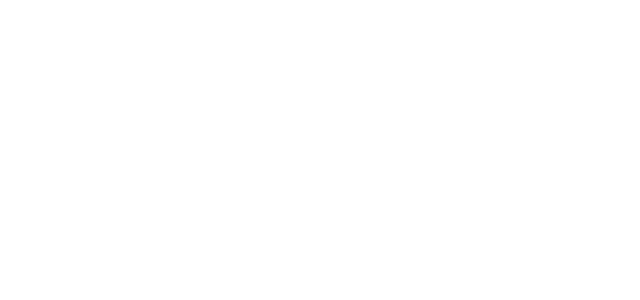
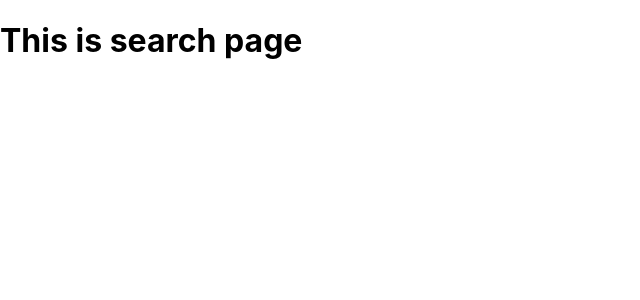
Before and after one commit to quantum93/wiki-react, a React (Create React App) app: page /search in a window 1280 px wide. Shown: the top 300 px of the page, without its empty margins (0-640 px from the left). Built offline with nearby package versions, Linux system fonts and the light colour scheme.

Commit message:
This adds search page

```diff
--- /dev/null
+++ b/src/components/Search.js
@@ -0,0 +1,10 @@
+import React from 'react';
+
+class Search extends React.Component {
+  render() {
+    return (
+      <h1>This is search page</h1>
+    )
+  }
+}
+export default Search;
--- a/src/index.js
+++ b/src/index.js
@@ -3,6 +3,7 @@
 import './index.css';
 import App from './components/App';
 import * as serviceWorker from './serviceWorker';
+import Search from './components/Search';
 
 import { BrowserRouter, Route } from 'react-router-dom';
 
@@ -10,6 +11,7 @@
     <BrowserRouter>
       <div>
         <Route exact path="/" component={App} />
+        <Route exact path="/search" component={Search} />
       </div>
     </BrowserRouter>
   ), document.getElementById('root'));
```
